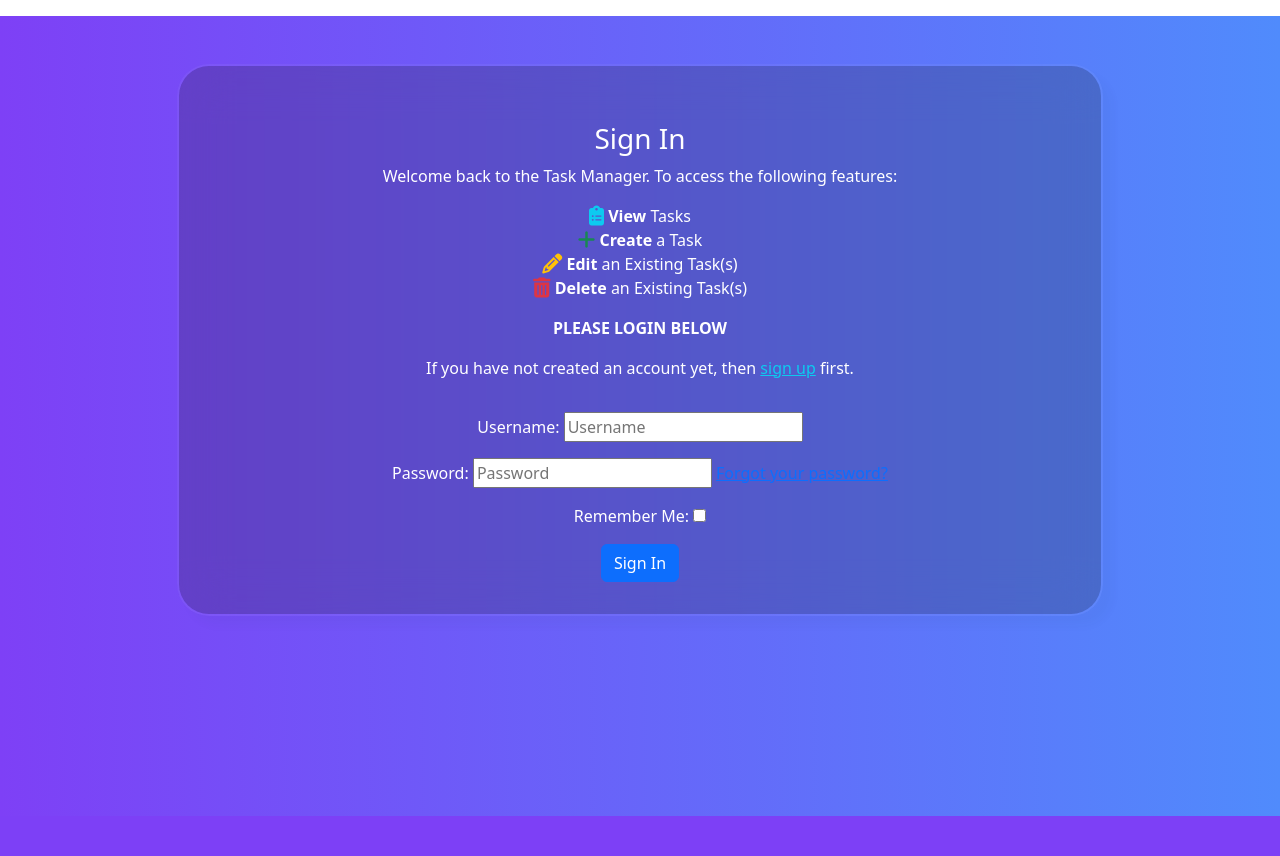
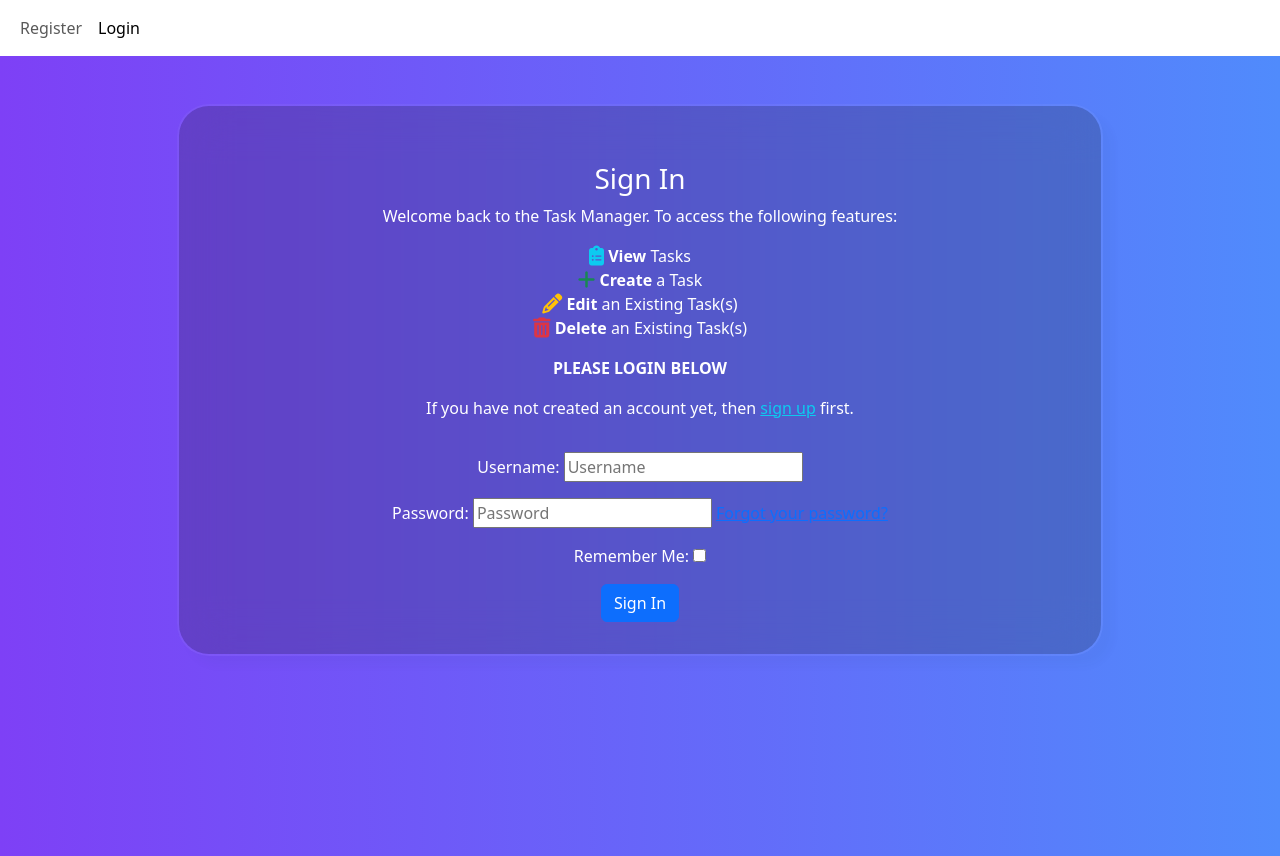
Before and after one commit to JackSummerfield1/task-manager-p4, a Django app: page /accounts/login/ in a window 1280 px wide. Before the commit the page ends 816 px from the top, so only its background shows below. Run offline with Django 4.2, Linux system fonts and the light colour scheme; some libraries are stand-ins or nearby versions.

Commit message:
feat: adjust navbar so that user can login and register at top of page

```diff
--- a/tasks/templates/base.html
+++ b/tasks/templates/base.html
@@ -29,6 +29,15 @@
                         <a class="nav-link {% if request.path == logout_url %}active{% endif %}" aria-current="page"
                             href="{% url 'account_logout' %}">Logout</a>
                     </li>
+                    {% else %}
+                    <li class="nav-item">
+                        <a class="nav-link {% if request.path == signup_url %}active{% endif %}" aria-current="page"
+                            href="{% url 'account_signup' %}">Register</a>
+                    </li>
+                    <li class="nav-item">
+                        <a class="nav-link {% if request.path == login_url %}active{% endif %}" aria-current="page"
+                            href="{% url 'account_login' %}">Login</a>
+                    </li>
                     {% endif %}
                 </ul>
             </div>
```
